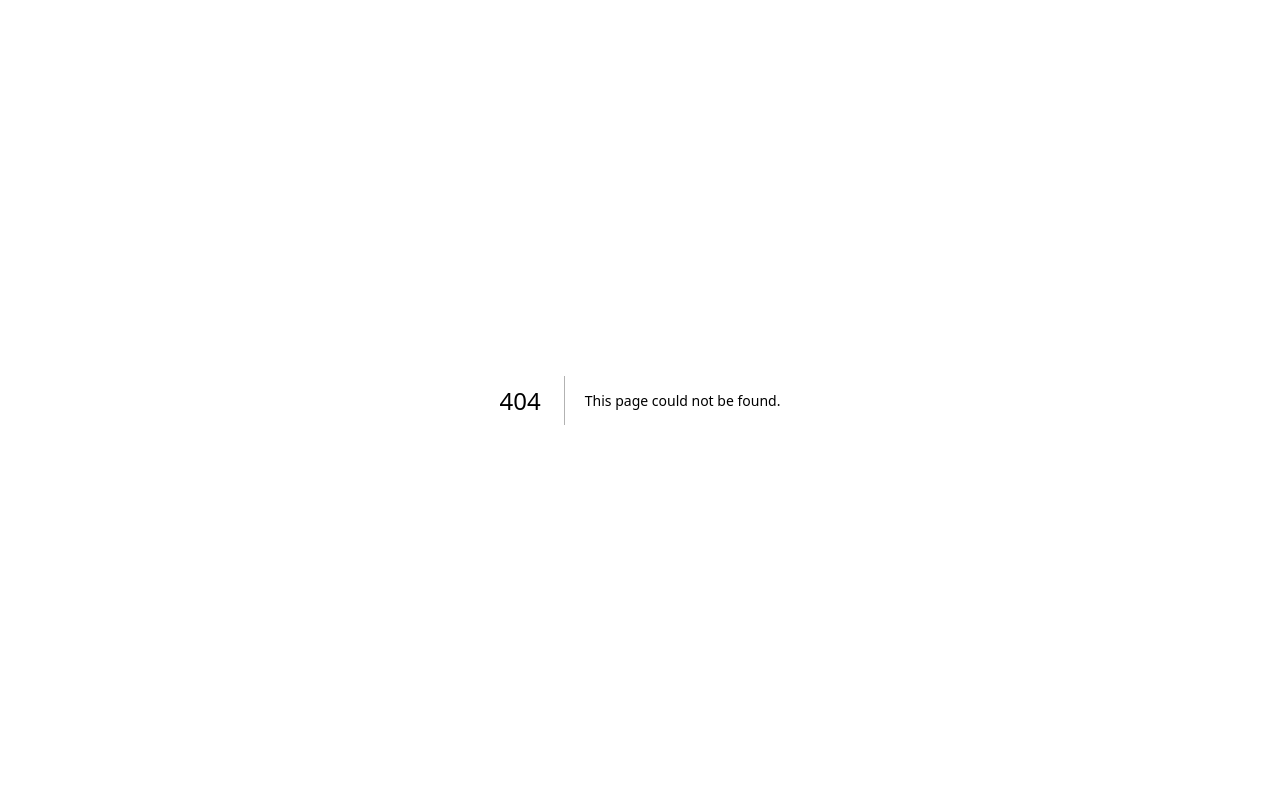
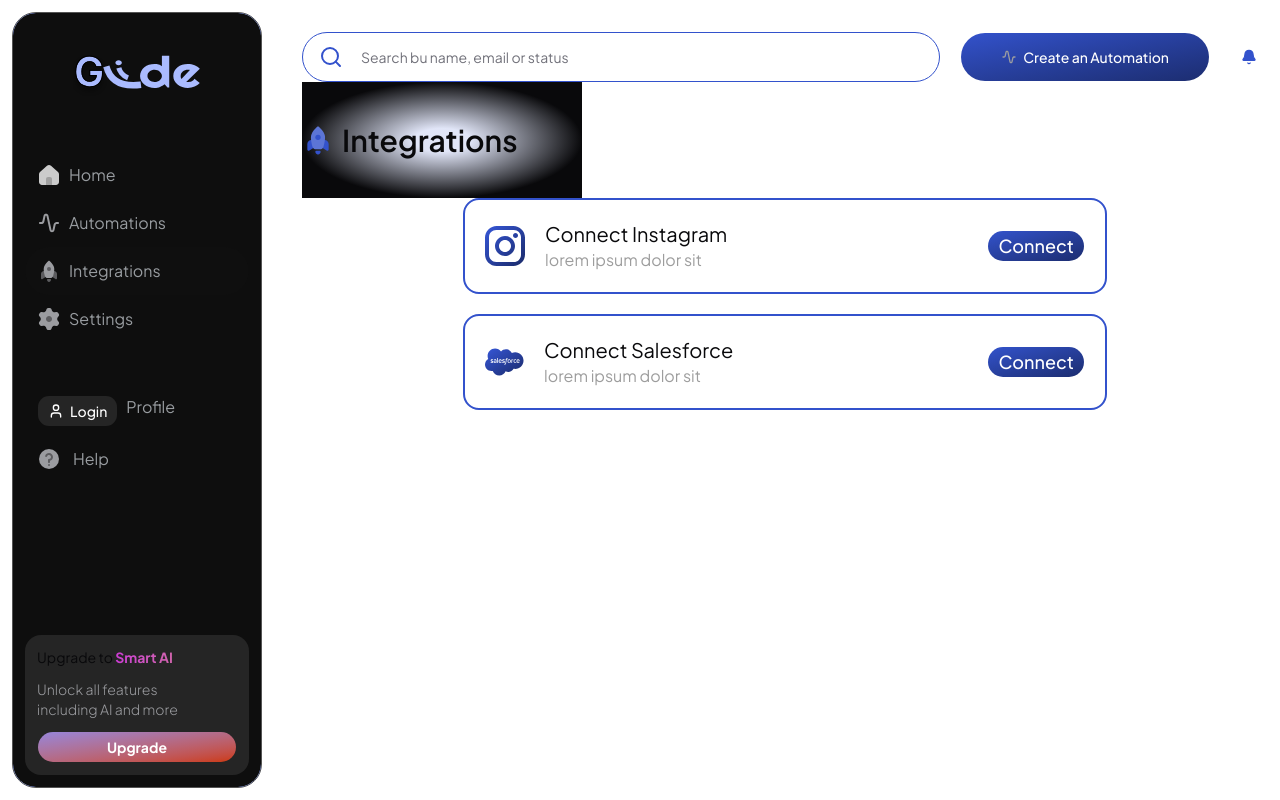
Before and after one commit to ChinmayDaroliya/Glide, a Next.js app: page /dashboard/1/integrations in a window 1280 px wide. Before the commit this address had no page. Built offline with nearby package versions, Linux system fonts and the light colour scheme; no server answers.

Commit message:
created integrations portal on mainbreadcrumb

```diff
--- /dev/null
+++ b/src/app/(protected)/dashboard/[slug]/integrations/_components/integration-card/page.tsx
@@ -0,0 +1,37 @@
+import { Button } from '@/components/ui/button'
+import React from 'react'
+
+type Props = {
+    title : string
+    description: string
+    icon: React.ReactNode
+    strategy: 'INSTAGRAM' | 'CRM'
+}
+
+const IntegrationCard = ({title,description,icon,strategy}: Props) => {
+    // WIP wire up fetching data
+  return (
+    <div className='border-2 border-[#3352CC] rounded-2xl gap-x-5 p-5 flex items-center justify-between'>
+        {icon}
+        <div className='flex flex-col flex-1'>
+            <h3 className='text-xl'>
+                {title}
+            </h3>
+            <p className='text-[#9D9D9D] text-base w-full md:w-10/12 xl:w-8/12 2xl:w-6/12'>{description}</p>
+
+        </div>
+
+        <Button
+            // onClick={onInstaOAuth}
+            // disabled={integrated?.name === strategy}
+            className='bg-gradient-to-br text-white rounded-full text-lg from-[#3353CC] font-medium
+            to-[#1C2D70] hover:opacity-70 transition duration-100'
+        >
+            {/* {integrated ? 'Connected':'Connect'} */}
+            Connect
+        </Button>
+    </div>
+  )
+}
+
+export default IntegrationCard
--- /dev/null
+++ b/src/app/(protected)/dashboard/[slug]/integrations/page.tsx
@@ -0,0 +1,19 @@
+import { INTEGRATION_CARD } from '@/constants/integrations'
+import React from 'react'
+import IntegrationCard from './_components/integration-card/page'
+
+type Props = {}
+
+const Page = (props : Props) => {
+  return (
+    <div className='flex justify-center'>
+        <div className='flex flex-col w-full lg:w-8/12 gap-y-5'>
+            {INTEGRATION_CARD.map((card,key)=>(
+                <IntegrationCard key={key} {...card}/>
+            ))}
+        </div>
+    </div>
+  )
+}
+
+export default Page
--- /dev/null
+++ b/src/constants/integrations.tsx
@@ -0,0 +1,23 @@
+import { InstagramDuoToneBlue, SalesForceDuoToneBlue } from "@/icons"
+
+
+type Props = {
+    title: string
+    icon: React.ReactNode
+    description: string
+    strategy: 'INSTAGRAM' | 'CRM'
+}
+
+export const INTEGRATION_CARD: Props[] = [
+    {
+        title: 'Connect Instagram',
+        description: 'lorem ipsum dolor sit',
+        icon: <InstagramDuoToneBlue/>,
+        strategy: 'INSTAGRAM',
+    },{
+        title: 'Connect Salesforce',
+        description: 'lorem ipsum dolor sit',
+        icon: <SalesForceDuoToneBlue/>,
+        strategy: 'CRM',
+    }
+]
--- a/src/icons/instagram-duotone-blue.tsx
+++ b/src/icons/instagram-duotone-blue.tsx
@@ -20,8 +20,8 @@ export const InstagramDuoToneBlue = () => {
                     y2="40"
                     gradientUnits="userSpaceOnUse"
                 >
-                    <stop stop-color="#3352CC" />
-                    <stop offset="1" stop-color="#1C2D70" />
+                    <stop stopColor="#3352CC" />
+                    <stop offset="1" stopColor="#1C2D70" />
                 </linearGradient>
             </defs>
         </svg>
--- a/src/icons/salesforce-duotone-blue.tsx
+++ b/src/icons/salesforce-duotone-blue.tsx
@@ -28,8 +28,8 @@ export const SalesForceDuoToneBlue = () => {
                     y2="35.1813"
                     gradientUnits="userSpaceOnUse"
                 >
-                    <stop stop-color="#3352CC" />
-                    <stop offset="1" stop-color="#1C2D70" />
+                    <stop stopColor="#3352CC" />
+                    <stop offset="1" stopColor="#1C2D70" />
                 </linearGradient>
             </defs>
         </svg>
```
Also changed, not shown: src/components/global/navbar/index.tsx (line endings or trailing spaces).
